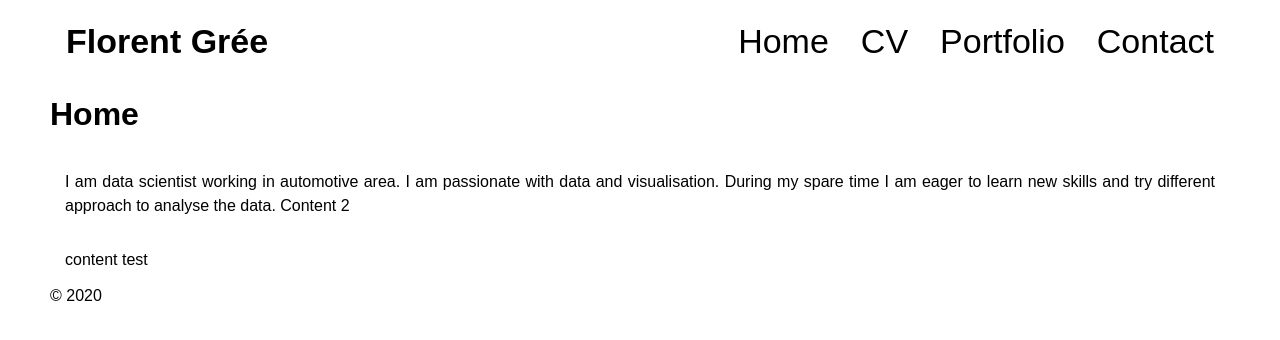
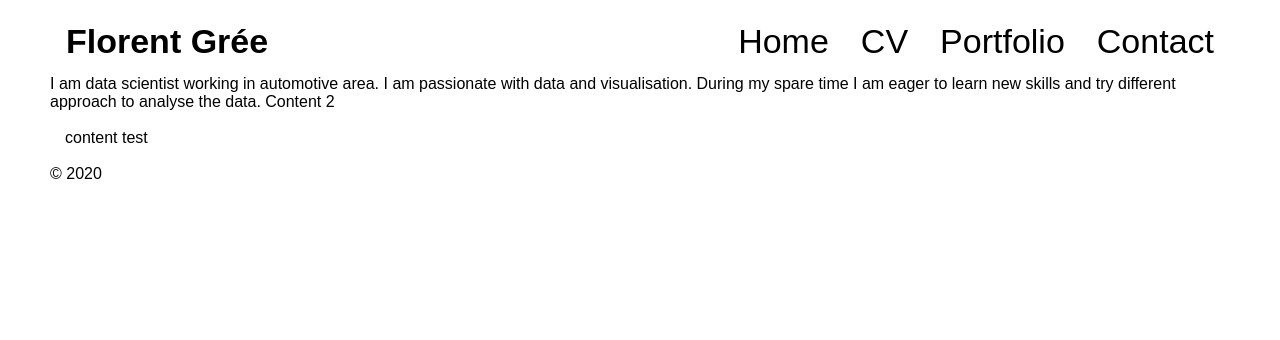
Before and after one commit to FlorentDSGree/florentdsgree.github.io, a Jekyll site: the page built from index.html, in a window 1280 px wide. Shown: the top 340 px of the page. Built offline with Jekyll 4.4.1, drawn with Linux system fonts in a browser that asks for light colours.

Commit message:
Update default.html

```diff
--- a/_layouts/default.html
+++ b/_layouts/default.html
@@ -3,8 +3,6 @@
   <link rel="stylesheet" href="style.css">
   <head>
     <meta charset="utf-8">
-    <title>{{ page.title }}</title>
-
   </head>
   <body>
     <nav class="topnav">
@@ -16,7 +14,7 @@
 			<a href="contact.html">Contact</a>
 		</div>
 	</nav>
-    <h1>{{ page.title }}</h1>
+    <div class="header1>{{ page.title }}</div>
     <div class="content">
       {{ content }}
     </div>
```
